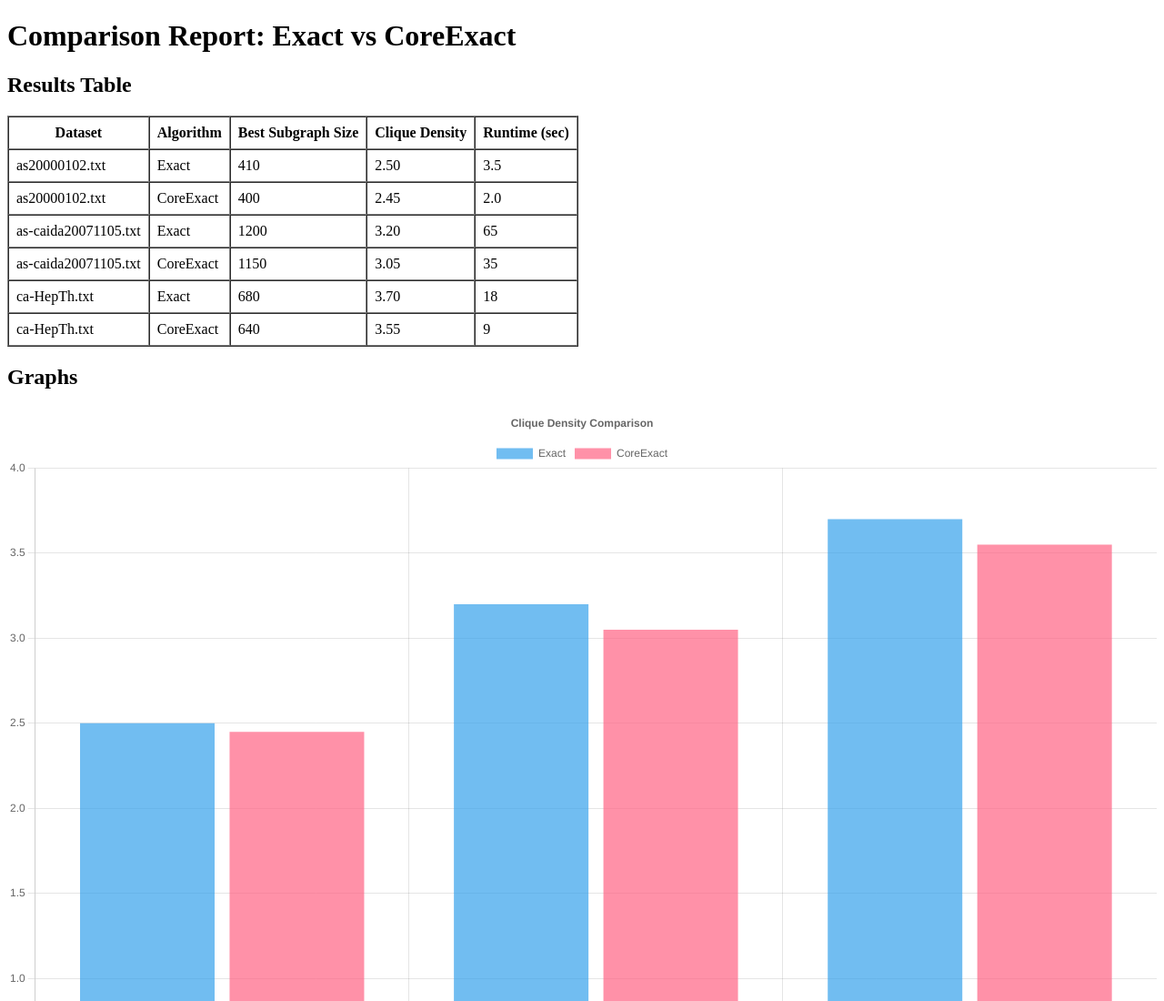
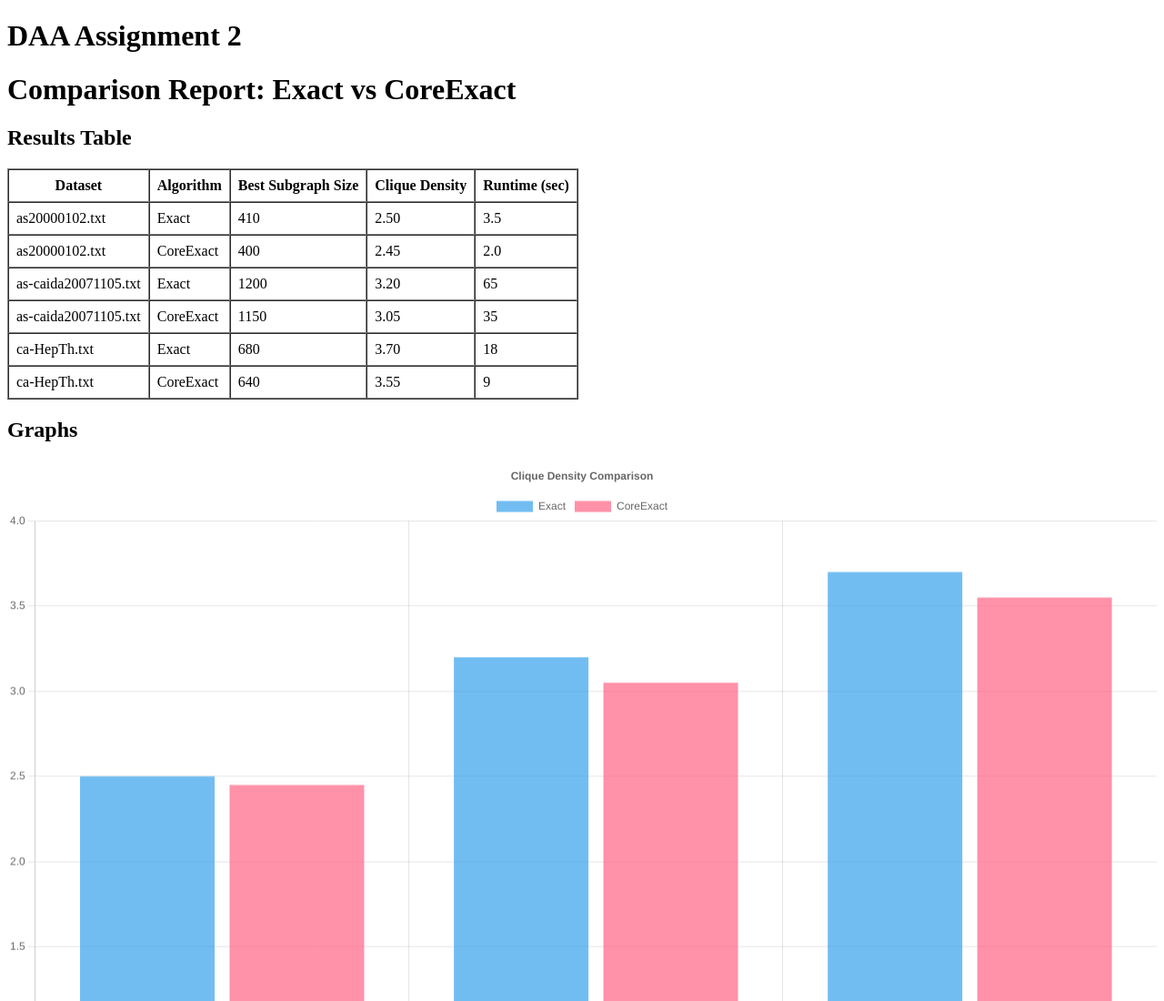
Before and after one commit to SSG05/algorithm-comparision, a plain HTML site: page index.html in a window 1280 px wide. Shown: the top 1100 px of the page at 91% size. Drawn offline with nearby package versions, Linux system fonts and the light colour scheme.

Commit message:
Update index.html

```diff
--- a/index.html
+++ b/index.html
@@ -7,6 +7,7 @@
 </head>
 <body>
 
+<h1>DAA Assignment 2</h1>
 <h1>Comparison Report: Exact vs CoreExact</h1>
 
 <h2>Results Table</h2>
```
